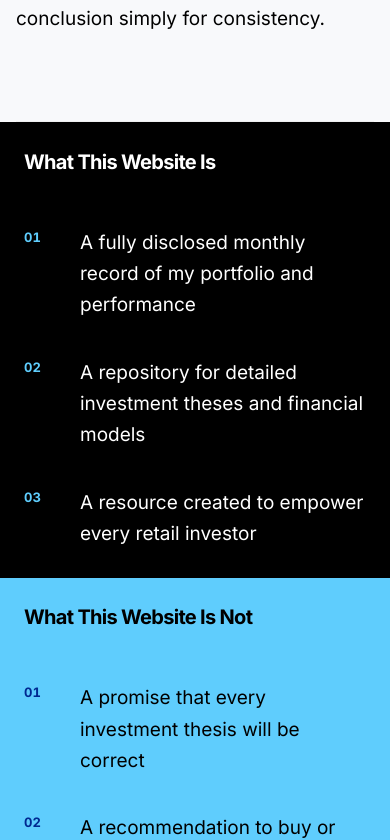
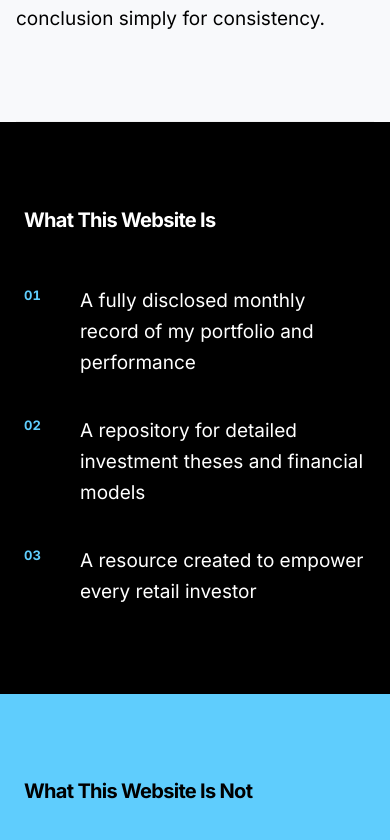
Before and after one commit to Tianyi0510/modern-fundamental-analyst, a Next.js app: page /about in a window 390 px wide. Shown: the part 7346-8186 px from the top of the page. Built offline with nearby package versions, Linux system fonts and the light colour scheme.

Commit message:
Fix home navigation overlays and About spacing

```diff
--- a/app/globals.css
+++ b/app/globals.css
@@ -126,7 +126,8 @@ a { color: inherit; text-decoration: none; }
 .button-small { min-height: 42px; padding-inline: 20px; }
 .hero { padding: 92px 0 72px; }
 .home-opening { padding-bottom: 48px; background: var(--background-gray); border-bottom: 1px solid var(--black); }
-.home-opening > .site-header { background: var(--white); box-shadow: 0 0 0 100vmax var(--white); clip-path: inset(0 -100vmax); }
+.home-opening > .site-header { position: relative; z-index: 30; background: var(--white); }
+.home-opening > .site-header::before { content: ""; position: absolute; z-index: -1; inset: 0 50%; width: 100vw; transform: translateX(-50%); background: var(--white); }
 .hero,
 .page-hero,
 .legal-header,
@@ -254,8 +255,8 @@ a { color: inherit; text-decoration: none; }
 .about-list { margin: 34px 0 42px; padding: 0; list-style: none; border-top: 1px solid var(--black); }
 .about-list li { padding: 15px 0; border-bottom: 1px solid var(--gray); display: grid; grid-template-columns: 24px 1fr; gap: 12px; }
 .about-list li::before { content: "↗"; color: var(--medium-blue); }
-.about-boundaries { min-height: 100svh; display: grid; grid-template-columns: 1fr 1fr; gap: 1px; background: var(--black); border-top: 1px solid var(--black); border-bottom: 1px solid var(--black); }
-.about-boundaries > article { min-height: 0; padding: 48px; background: var(--white); display: flex; flex-direction: column; }
+.about-boundaries { display: grid; grid-template-columns: 1fr 1fr; gap: 1px; background: var(--black); border-top: 1px solid var(--black); border-bottom: 1px solid var(--black); }
+.about-boundaries > article { min-height: 0; padding: 112px 48px; background: var(--white); display: flex; flex-direction: column; }
 .about-boundaries > article:last-child { background: var(--gray); border-top-color: var(--black); }
 .about-boundaries h2 { max-width: 420px; margin: 0; }
 .about-boundaries ol { margin: 48px 0 0; padding: 0; list-style: none; counter-reset: boundary-item; }
@@ -882,8 +883,8 @@ a { color: inherit; text-decoration: none; }
   .memo-grid, .principles { grid-template-columns: 1fr; }
   .about-section, .about-boundaries, .about-closing { grid-template-columns: 1fr; }
   .about-section { padding: 86px 0; gap: 48px; }
-  .about-boundaries { grid-template-rows: repeat(2, minmax(50svh, auto)); }
-  .about-boundaries > article { min-height: 50svh; padding: 28px 24px; }
+  .about-boundaries { grid-template-rows: auto; }
+  .about-boundaries > article { min-height: 0; padding: 86px 24px; }
   .about-boundaries ol { margin-top: 36px; }
   .about-closing { padding: 90px 0 110px; gap: 42px; }
   .memo-card { min-height: 410px; }
```
Also changed, not shown: 1 other file (tests, documents, lock files or other folders).
